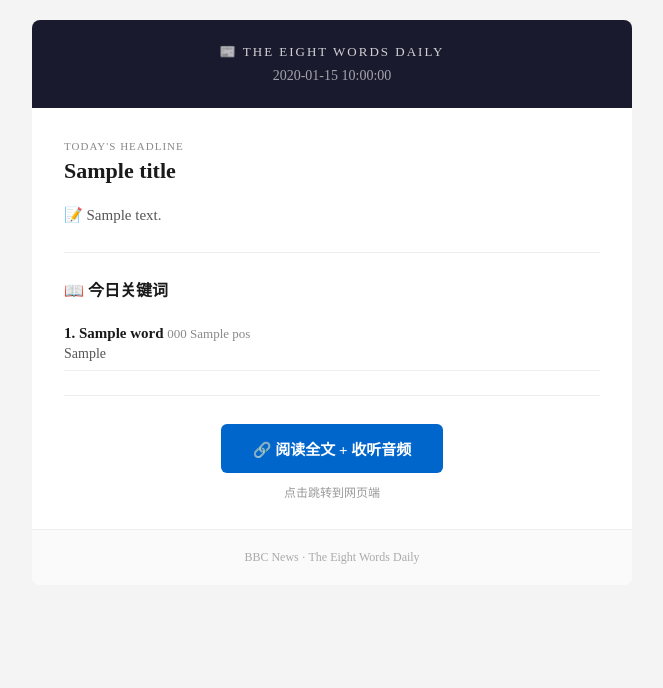
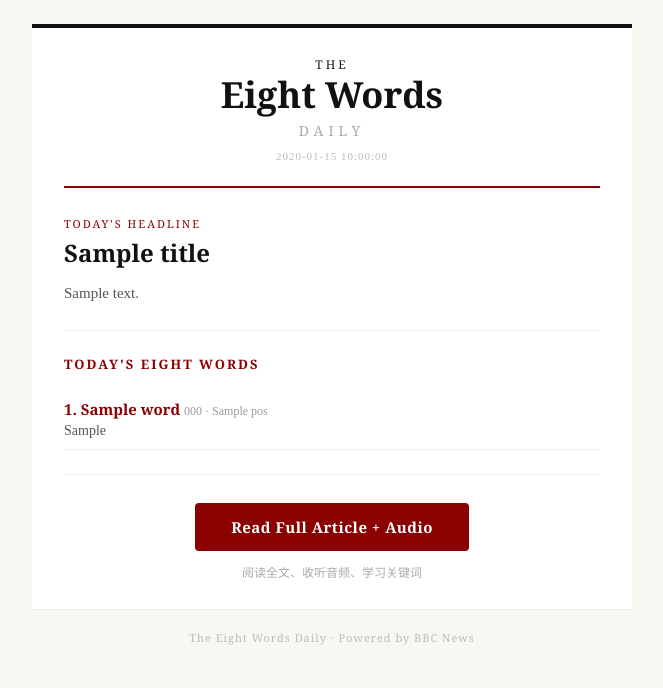
Before and after one commit to jp7252/NEWS_APP, a Python web app: template templates/email.html in a window 1280 px wide. Shown: the top 688 px of the page, without its empty margins (308-971 px from the left). Run offline with Jinja, Linux system fonts and the light colour scheme; the template is opened without the code that fills it: most values are stand-ins (such as "Sample title", 1, 10 or a date in 2020).

Commit message:
Revamp email template styling and structure
- Updated background color and padding for improved aesthetics.
- Enhanced masthead with new typography and layout for better visual hierarchy.
- Refined headline and keyword sections for consistency and clarity.
- Adjusted button styles and footer text for a more cohesive design.

```diff
--- a/templates/email.html
+++ b/templates/email.html
@@ -1,32 +1,41 @@
 <!DOCTYPE html>
 <html>
 <head><meta charset="UTF-8"></head>
-<body style="margin:0;padding:0;background-color:#f4f4f4;">
-<table role="presentation" width="100%" cellpadding="0" cellspacing="0" style="background-color:#f4f4f4;">
-<tr><td align="center" style="padding:20px 0;">
+<body style="margin:0;padding:0;background-color:#f8f7f2;">
+<table role="presentation" width="100%" cellpadding="0" cellspacing="0" style="background-color:#f8f7f2;">
+<tr><td align="center" style="padding:24px 0;">
 
-<table role="presentation" width="600" cellpadding="0" cellspacing="0" style="background-color:#ffffff;border-radius:8px;overflow:hidden;">
+<table role="presentation" width="600" cellpadding="0" cellspacing="0" style="background-color:#ffffff;">
 
-  <!-- Header -->
+  <!-- Masthead -->
   <tr>
-    <td style="background-color:#1a1a2e;color:#ffffff;padding:24px 32px;text-align:center;">
-      <p style="margin:0;font-size:13px;letter-spacing:2px;text-transform:uppercase;opacity:0.8;">📰 The Eight Words Daily</p>
-      <p style="margin:8px 0 0;font-size:14px;opacity:0.6;">{{ date }}</p>
+    <td style="border-top:4px solid #111;padding:28px 32px 24px;text-align:center;">
+      <p style="margin:0;font-family:Georgia,'Times New Roman',serif;font-size:12px;letter-spacing:3px;text-transform:uppercase;color:#1a1a1a;">The</p>
+      <p style="margin:2px 0 0;font-family:Georgia,'Times New Roman',serif;font-size:36px;font-weight:bold;color:#111;line-height:1.1;">Eight Words</p>
+      <p style="margin:6px 0 0;font-family:Georgia,'Times New Roman',serif;font-size:14px;letter-spacing:5px;text-transform:uppercase;color:#aaa;">Daily</p>
+      <p style="margin:10px 0 0;font-size:11px;color:#bbb;letter-spacing:1px;">{{ date }}</p>
+    </td>
+  </tr>
+
+  <!-- Burgundy divider -->
+  <tr>
+    <td style="padding:0 32px;">
+      <hr style="border:none;border-top:2px solid #8b0000;margin:0;">
     </td>
   </tr>
 
   <!-- Headline -->
   <tr>
-    <td style="padding:32px 32px 16px;">
-      <p style="margin:0 0 4px;font-size:11px;color:#888;text-transform:uppercase;letter-spacing:1px;">Today's Headline</p>
-      <h1 style="margin:0;font-size:22px;color:#1a1a1a;line-height:1.4;">{{ title }}</h1>
+    <td style="padding:28px 32px 12px;">
+      <p style="margin:0 0 6px;font-size:11px;color:#8b0000;text-transform:uppercase;letter-spacing:2px;font-family:Georgia,'Times New Roman',serif;">Today's Headline</p>
+      <h1 style="margin:0;font-family:Georgia,'Times New Roman',serif;font-size:24px;color:#111;line-height:1.35;font-weight:700;">{{ title }}</h1>
     </td>
   </tr>
 
   <!-- Chinese summary -->
   <tr>
     <td style="padding:0 32px 24px;">
-      <p style="margin:0;font-size:15px;color:#555;line-height:1.7;">📝 {{ summary_cn }}</p>
+      <p style="margin:0;font-size:15px;color:#555;line-height:1.7;">{{ summary_cn }}</p>
     </td>
   </tr>
 
@@ -40,14 +49,14 @@
   <!-- Keywords -->
   <tr>
     <td style="padding:24px 32px;">
-      <p style="margin:0 0 16px;font-size:16px;font-weight:bold;color:#1a1a1a;">📖 今日关键词</p>
+      <p style="margin:0 0 16px;font-family:Georgia,'Times New Roman',serif;font-size:13px;font-weight:bold;color:#8b0000;text-transform:uppercase;letter-spacing:2px;">Today's Eight Words</p>
       <table role="presentation" width="100%" cellpadding="0" cellspacing="0">
         {% for kw in keywords %}
         <tr>
-          <td style="padding:8px 0;border-bottom:1px solid #f0f0f0;">
+          <td style="padding:10px 0;border-bottom:1px solid #f0ede4;">
             <p style="margin:0;font-size:15px;color:#1a1a1a;">
-              <strong>{{ loop.index }}. {{ kw.word }}</strong>
-              <span style="color:#888;font-size:13px;"> {{ kw.phonetic }} {{ kw.pos }}</span>
+              <strong style="font-family:Georgia,'Times New Roman',serif;color:#8b0000;">{{ loop.index }}. {{ kw.word }}</strong>
+              <span style="color:#999;font-size:12px;"> {{ kw.phonetic }} · {{ kw.pos }}</span>
             </p>
             <p style="margin:4px 0 0;font-size:14px;color:#555;">{{ kw.definition_cn }}</p>
           </td>
@@ -68,19 +77,19 @@
   <tr>
     <td style="padding:28px 32px;text-align:center;">
       <a href="{{ article_url }}"
-         style="display:inline-block;background-color:#0066CC;color:#ffffff;text-decoration:none;
-                padding:14px 32px;border-radius:6px;font-size:15px;font-weight:bold;">
-        🔗 阅读全文 + 收听音频
+         style="display:inline-block;background-color:#8b0000;color:#ffffff;text-decoration:none;
+                padding:14px 36px;border-radius:4px;font-family:Georgia,'Times New Roman',serif;font-size:15px;font-weight:bold;letter-spacing:0.5px;">
+        Read Full Article + Audio
       </a>
-      <p style="margin:10px 0 0;font-size:12px;color:#999;">点击跳转到网页端</p>
+      <p style="margin:12px 0 0;font-size:12px;color:#aaa;">阅读全文、收听音频、学习关键词</p>
     </td>
   </tr>
 
   <!-- Footer -->
   <tr>
-    <td style="background-color:#fafafa;padding:20px 32px;text-align:center;border-top:1px solid #eee;">
-      <p style="margin:0;font-size:12px;color:#aaa;">
-        BBC News · The Eight Words Daily
+    <td style="background-color:#f8f7f2;padding:20px 32px;text-align:center;border-top:1px solid #eee;">
+      <p style="margin:0;font-family:Georgia,'Times New Roman',serif;font-size:11px;color:#bbb;letter-spacing:1px;">
+        The Eight Words Daily · Powered by BBC News
       </p>
     </td>
   </tr>
```
